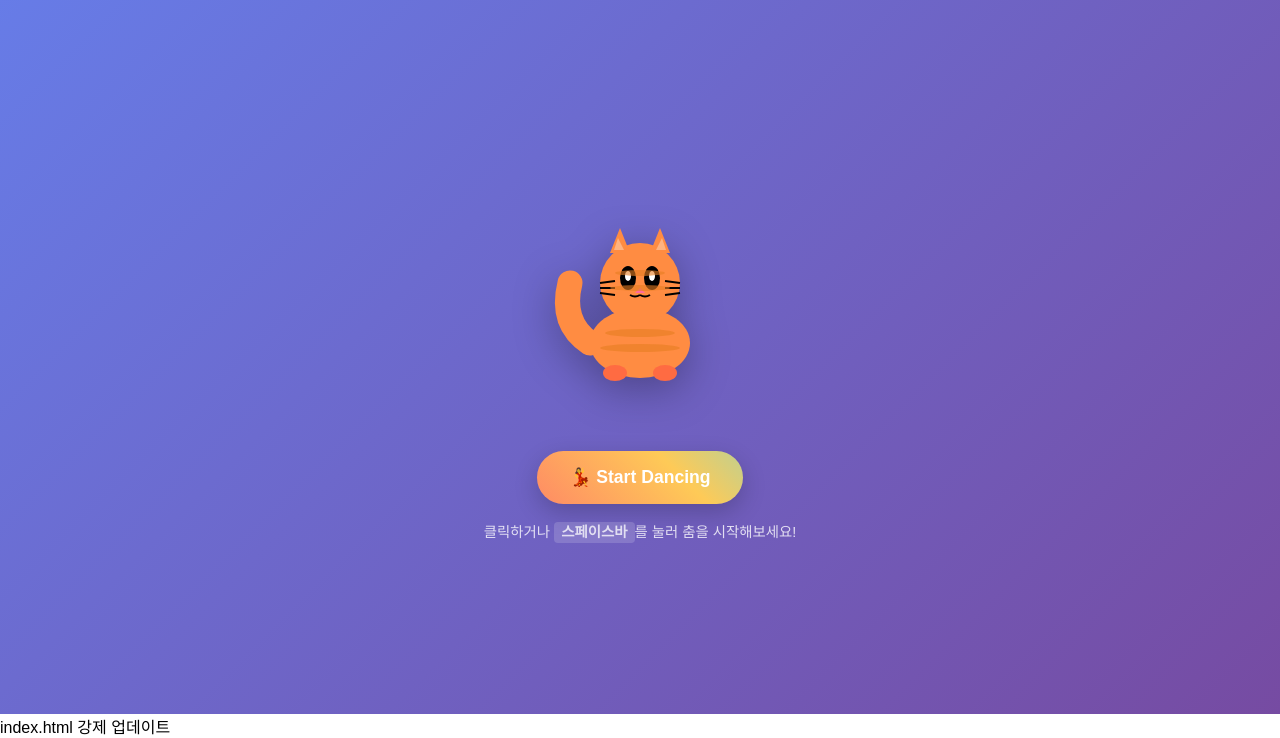
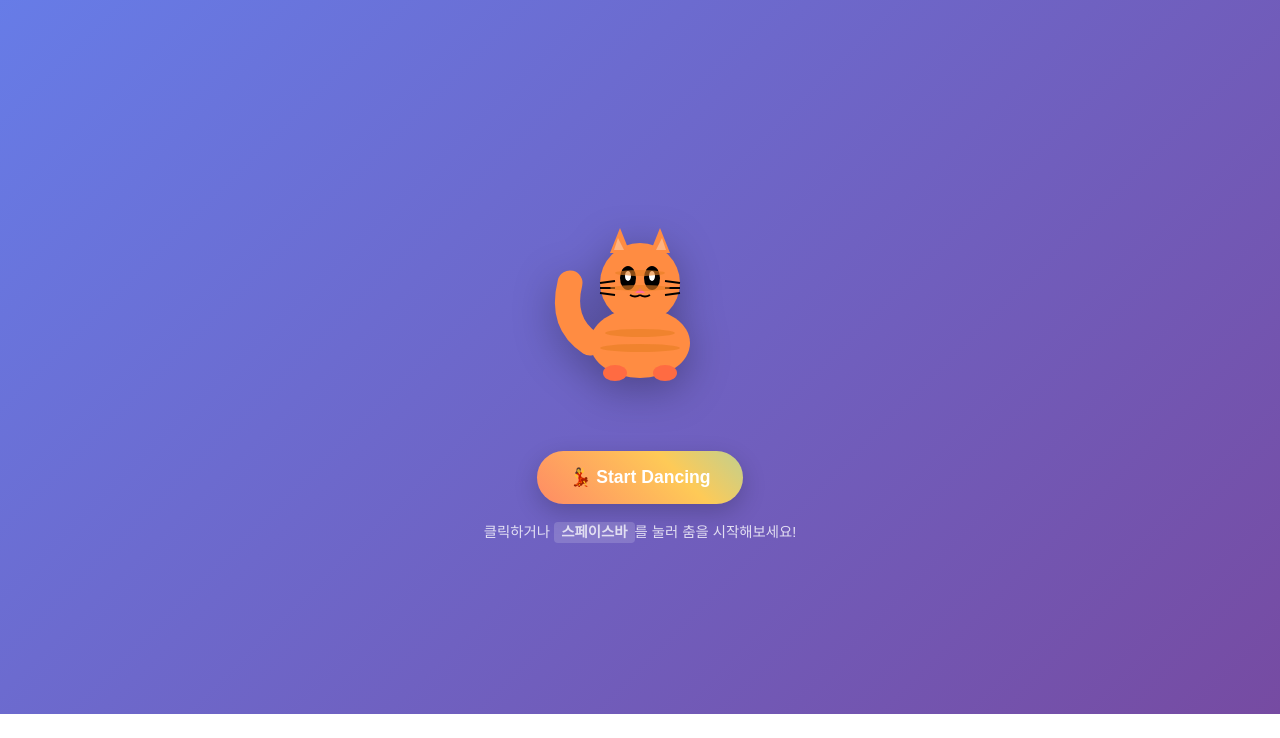
Before and after one commit to choichoijin/cat-dancing-page, a plain HTML site: page index.html in a window 1280 px wide. Shown: the part 86-824 px from the top of the page. After the commit the page ends 800 px from the top, so only its background shows below. Drawn offline with Linux system fonts and the light colour scheme.

Commit message:
Clean up index.html

```diff
--- a/index.html
+++ b/index.html
@@ -12,4 +12,3 @@
     <div id="root"></div>
   </body>
 </html>
-index.html 강제 업데이트
```
